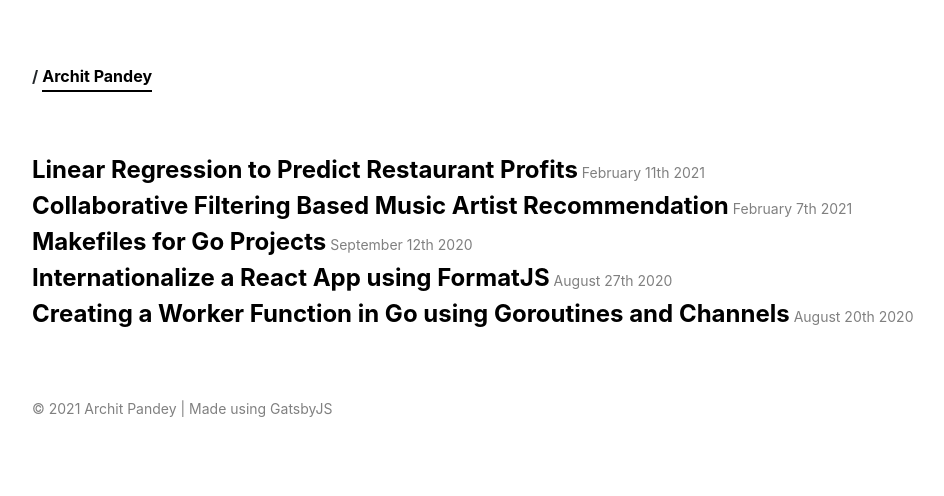
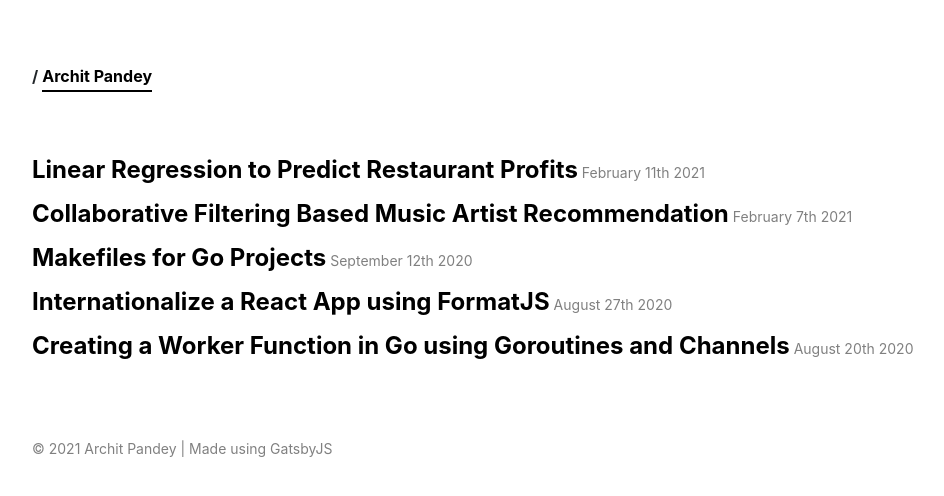
Before and after one commit to archit-p/archit-p.github.io, a Gatsby site: page /blog in a window 1280 px wide. Shown: the whole page, without its empty margins (53-997 px from the left). Built offline with nearby package versions, Linux system fonts and the light colour scheme; Gatsby itself is replaced by a stand-in of ours.

Commit message:
add margin bottom to blog posts
Signed-off-by: Archit Pandey <archit.pandey@deskera.org>

```diff
--- a/src/pages/blog.js
+++ b/src/pages/blog.js
@@ -41,6 +41,7 @@ function Blog({ location }) {
       >
         {data.allMarkdownRemark.edges.map(post => (
           <div
+            className="mb-2"
             style={{
               display: "inline-block",
             }}
```
